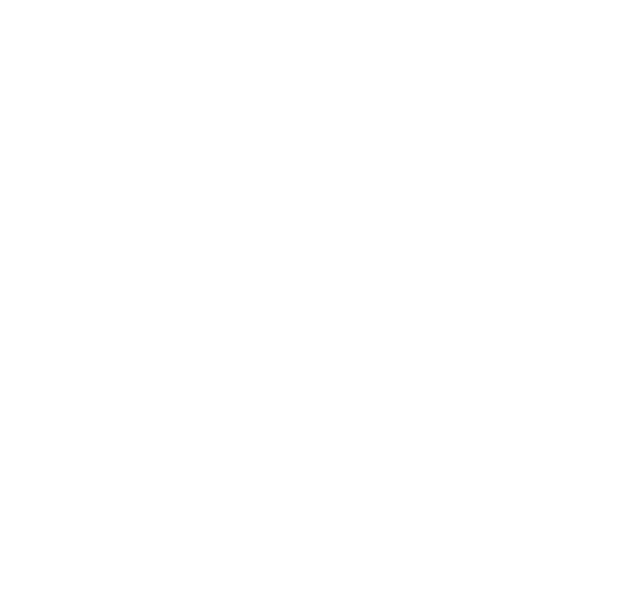
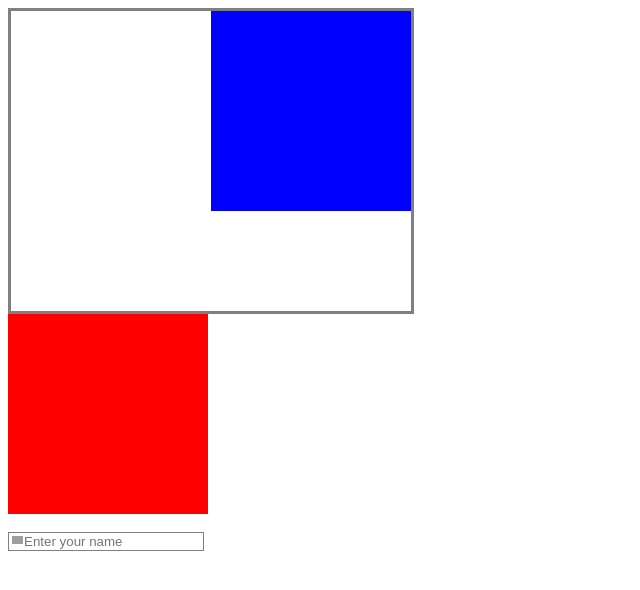
Before and after one commit to Nehalali103/Assignment6, a plain HTML site: page Assignment3/index.html in a window 1280 px wide. Shown: the whole page, without its empty margins (0-640 px from the left). Drawn offline with Linux system fonts and the light colour scheme; grey boxes are pictures that could not be loaded.

Commit message:
relative absolute clear input img

```diff
--- a/Assignment3/index.html
+++ b/Assignment3/index.html
@@ -4,9 +4,25 @@
     <meta charset="UTF-8">
     <meta name="viewport" content="width=device-width, initial-scale=1.0">
     <title>Document</title>
+    <link rel="stylesheet" href="style.css">
 </head>
 <body>
+    <div class="main">
+        <div class="box1">
 
+        </div>
+    </div>
+
+        <div class="box2">
+
+        </div>
+
+        <br>
+        <div class="main1">
+
+            <input type="text" placeholder="Enter your name">
+            <img src="https://image.pngaaa.com/667/4584667-middle.png" alt="">
+        </div>
 
 
 </body>
--- /dev/null
+++ b/Assignment3/style.css
@@ -0,0 +1,41 @@
+.box1{
+    width: 200px;
+    height: 200px;
+    background-color: blue;
+    position: absolute;
+    right: 0px;
+}
+
+.box2{
+    width: 200px;
+    height: 200px;
+    background-color: red;
+}
+
+.main{
+    border: 3px solid grey;
+    height: 300px;
+    width: 400px;
+    position: relative;
+}
+
+.main1 input{
+    background-color: white;
+    border: 1px solid gray;
+    padding-left: 15px;
+}
+
+.main1 input:focus{
+    outline: none;
+}
+
+.main1{
+    position: relative;
+}
+
+.main1 img{
+    width: 11px;
+    position:absolute;
+    left: 4px;
+    top: 4px;
+}
```
